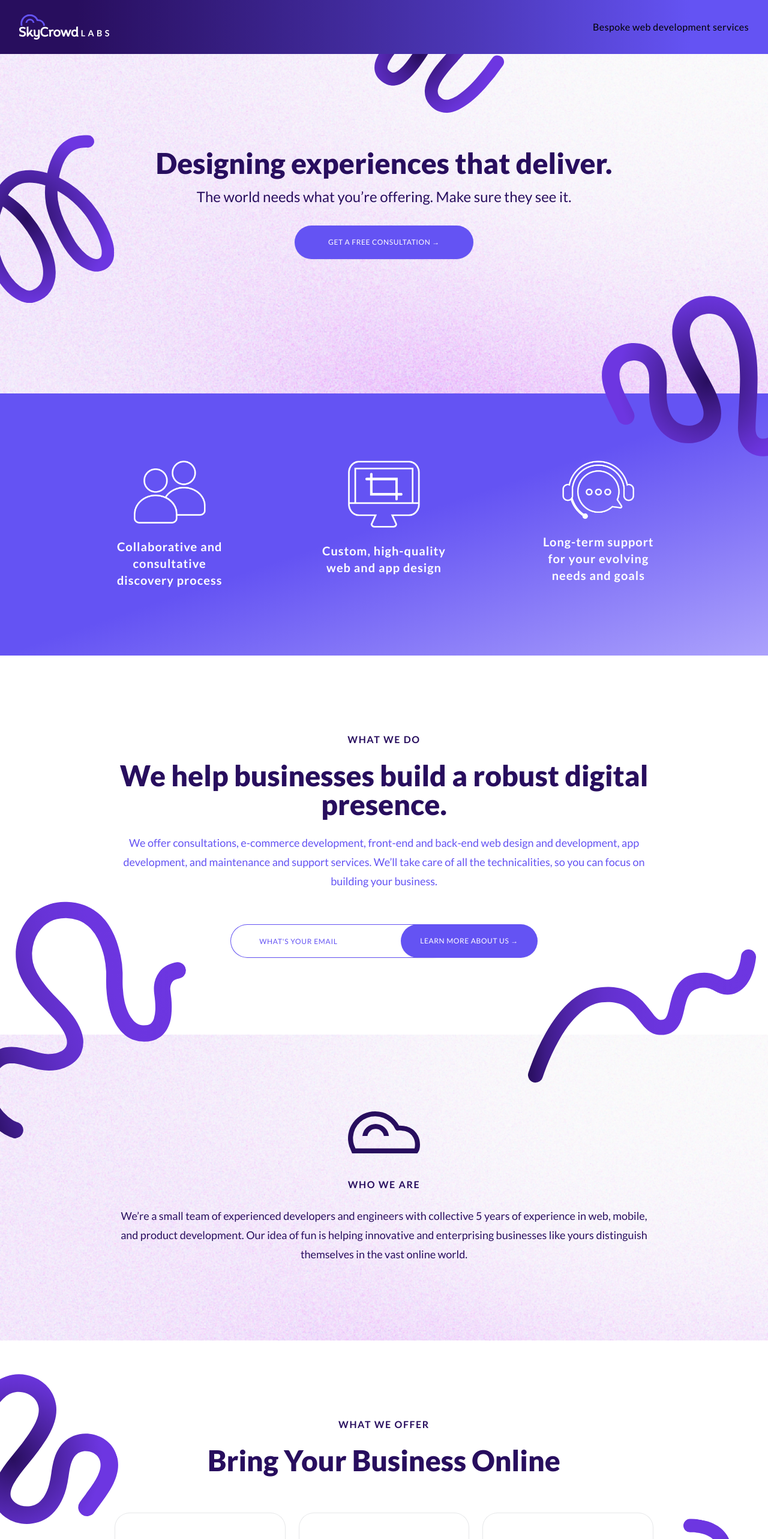
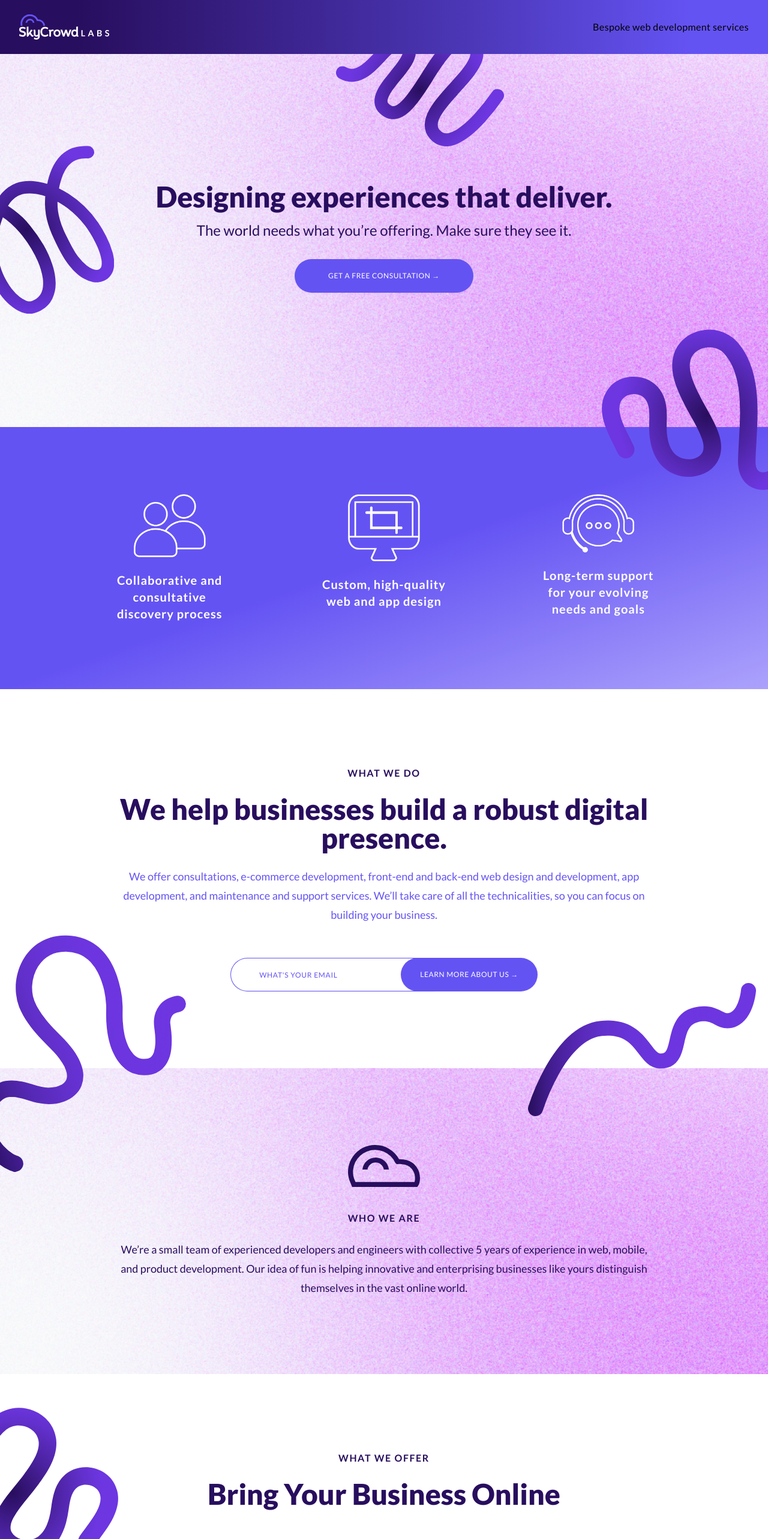
Before and after one commit to SkyCrowdLabs/landing-page, a Next.js app: page / in a window 1280 px wide. Shown: the top 2566 px of the page at 60% size. Built offline with nearby package versions, Linux system fonts and the light colour scheme.

Commit message:
Change bg image cover positioning

```diff
--- a/src/app/sections/GetInTouch.tsx
+++ b/src/app/sections/GetInTouch.tsx
@@ -5,7 +5,7 @@ import Button from '../components/Button';
 
 const GetInTouch = () => {
   return (
-    <div className="relative bg-white bg-hero-pattern bg-cover px-6 py-24 sm:py-32 lg:px-8">
+    <div className="relative bg-white bg-hero-pattern bg-cover bg-right-bottom px-6 py-24 sm:py-32 lg:px-8">
       <Image
         src="/squiggly-7.svg"
         alt="squiggly graphics"
--- a/src/app/sections/Hero.tsx
+++ b/src/app/sections/Hero.tsx
@@ -5,7 +5,7 @@ import SectionHeader from '../components/SectionHeader';
 
 const Hero = () => {
   return (
-    <div className="pt-14lg:px-8 relative isolate bg-hero-pattern bg-cover px-6">
+    <div className="relative isolate bg-hero-pattern bg-cover bg-right-bottom bg-no-repeat px-6 pt-14 lg:px-8">
       <Image
         src="/squiggly-4.svg"
         alt="squiggly graphics"
--- a/src/app/sections/WhoWeAre.tsx
+++ b/src/app/sections/WhoWeAre.tsx
@@ -3,7 +3,7 @@ import SectionTitle from '../components/SectionTitle';
 
 const WhoWeAre = () => {
   return (
-    <div className="bg-white bg-hero-pattern bg-cover px-6 py-24 sm:py-32 lg:px-8">
+    <div className="bg-white bg-hero-pattern bg-cover bg-right-bottom px-6 py-24 sm:py-32 lg:px-8">
       <div className="mx-auto max-w-4xl text-center">
         <div className="mb-10 flex w-full flex-row justify-center">
           <Image
```
